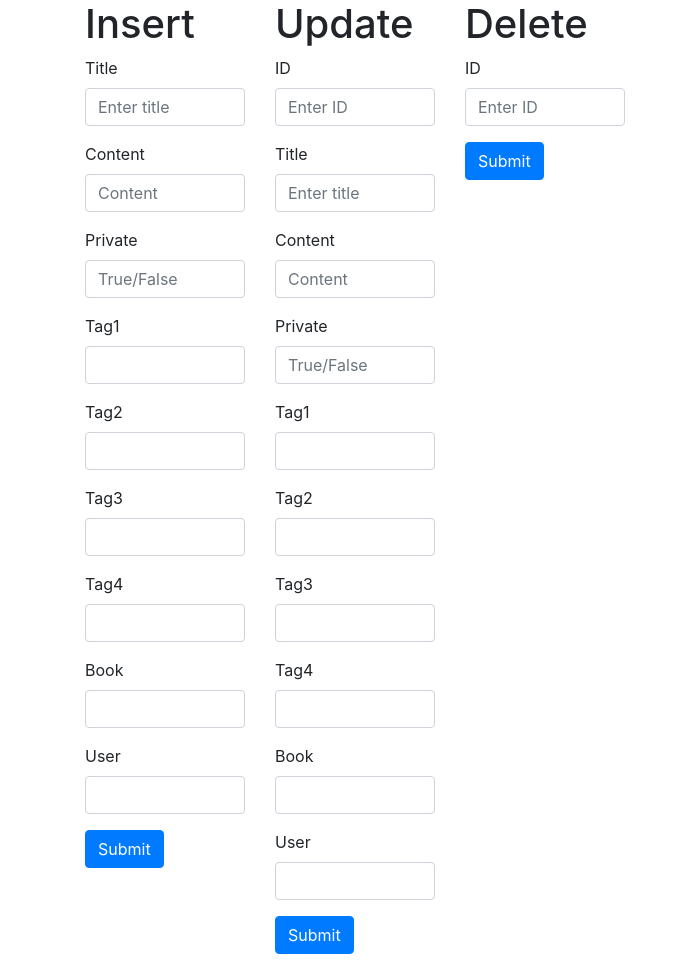
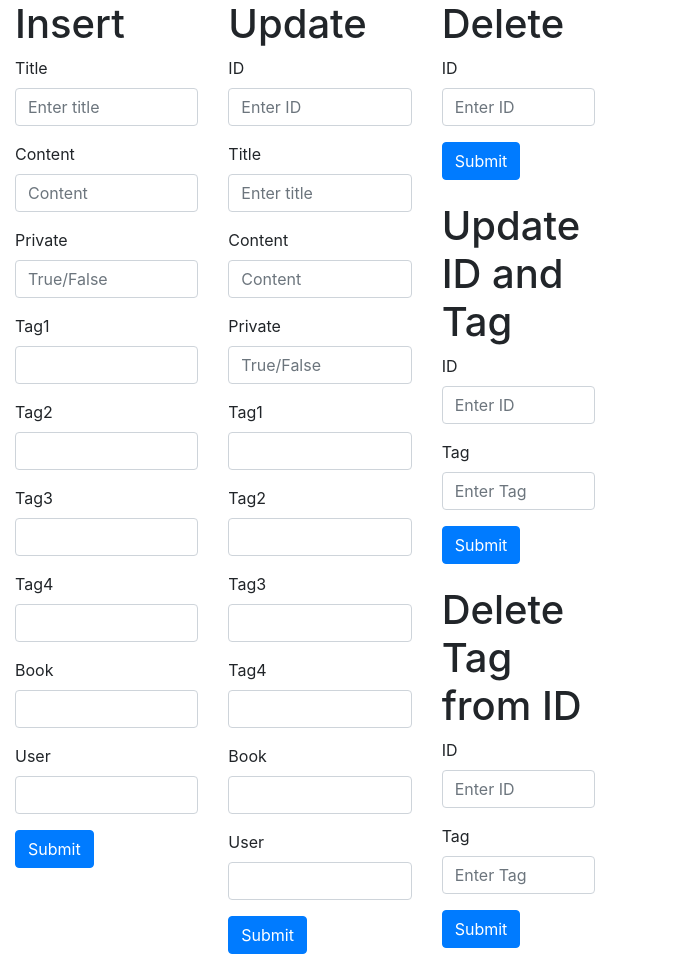
Before and after one commit to Pablonura91/practica_slim_php, a PHP site: page /templates/index.phtml in a window 1280 px wide. Shown: the whole page, without its empty margins (0-673 px from the left). Run offline with PHP 8.4, Linux system fonts and the light colour scheme.

Commit message:
refactor

```diff
--- a/templates/index.phtml
+++ b/templates/index.phtml
@@ -19,7 +19,7 @@
 
 </head>
 <body>
-<div class="container">
+<div class="container-fluid">
     <div class="row">
         <div class="col-sm-2">
             <h1>Insert</h1>
@@ -113,9 +113,10 @@
                 <button type="submit" class="btn btn-primary">Submit</button>
             </form>
         </div>
-        <div class="col-sm-2">
+        <div class="row col-sm-2">
+            <div class="col-sm-12">
                 <h1>Delete</h1>
-            <form method="post" action="./user/delete">
+                <form method="post" action="./user/delete/1">
                     <div class="form-group">
                         <label for="id">ID</label>
                         <input type="text" class="form-control" id="id" name="id" aria-describedby="id"
@@ -125,6 +126,43 @@
                     <button type="submit" class="btn btn-primary">Submit</button>
                 </form>
             </div>
+            <div class="col-sm-12">
+                <h1>Update ID and Tag</h1>
+                <form method="post" action="./user/addTagOnNote">
+                    <div class="form-group">
+                        <label for="id">ID</label>
+                        <input type="text" class="form-control" id="id" name="id" aria-describedby="id"
+                               placeholder="Enter ID"
+                               required>
+                    </div>
+                    <div class="form-group">
+                        <label for="tag">Tag</label>
+                        <input type="text" class="form-control" id="tag" name="tag" aria-describedby="tag"
+                               placeholder="Enter Tag"
+                               required>
+                    </div>
+                    <button type="submit" class="btn btn-primary">Submit</button>
+                </form>
+            </div>
+            <div class="col-sm-12">
+                <h1>Delete Tag from ID</h1>
+                <form method="post" action="./user/deleteTagOnNote">
+                    <div class="form-group">
+                        <label for="id">ID</label>
+                        <input type="text" class="form-control" id="id" name="id" aria-describedby="id"
+                               placeholder="Enter ID"
+                               required>
+                    </div>
+                    <div class="form-group">
+                        <label for="tag">Tag</label>
+                        <input type="text" class="form-control" id="tag" name="tag" aria-describedby="tag"
+                               placeholder="Enter Tag"
+                               required>
+                    </div>
+                    <button type="submit" class="btn btn-primary">Submit</button>
+                </form>
+            </div>
+        </div>
     </div>
 </div>
 </body>
```
Also changed, not shown: app/model/user_model.php (+84 -33 lines), app/route/user_route.php (+68 -1 lines). Lines whose indentation alone changed are shown as unchanged.
